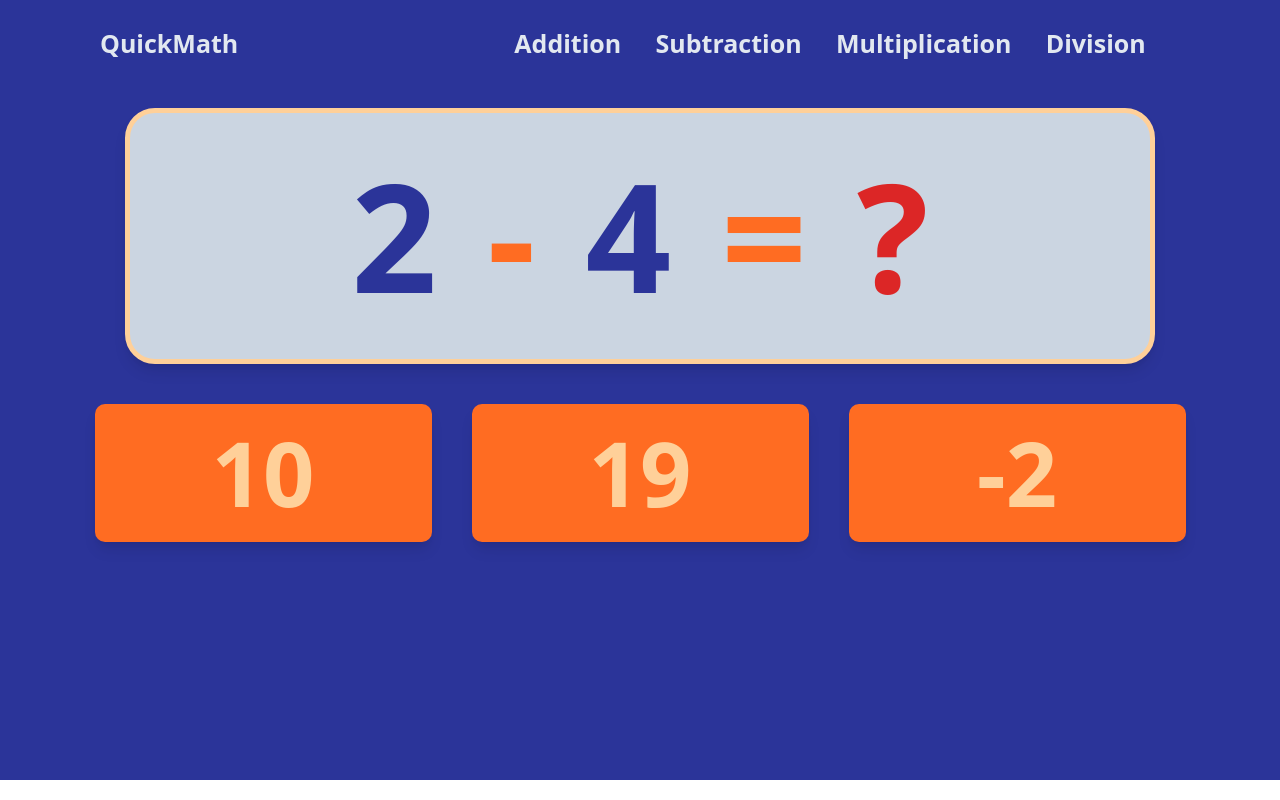
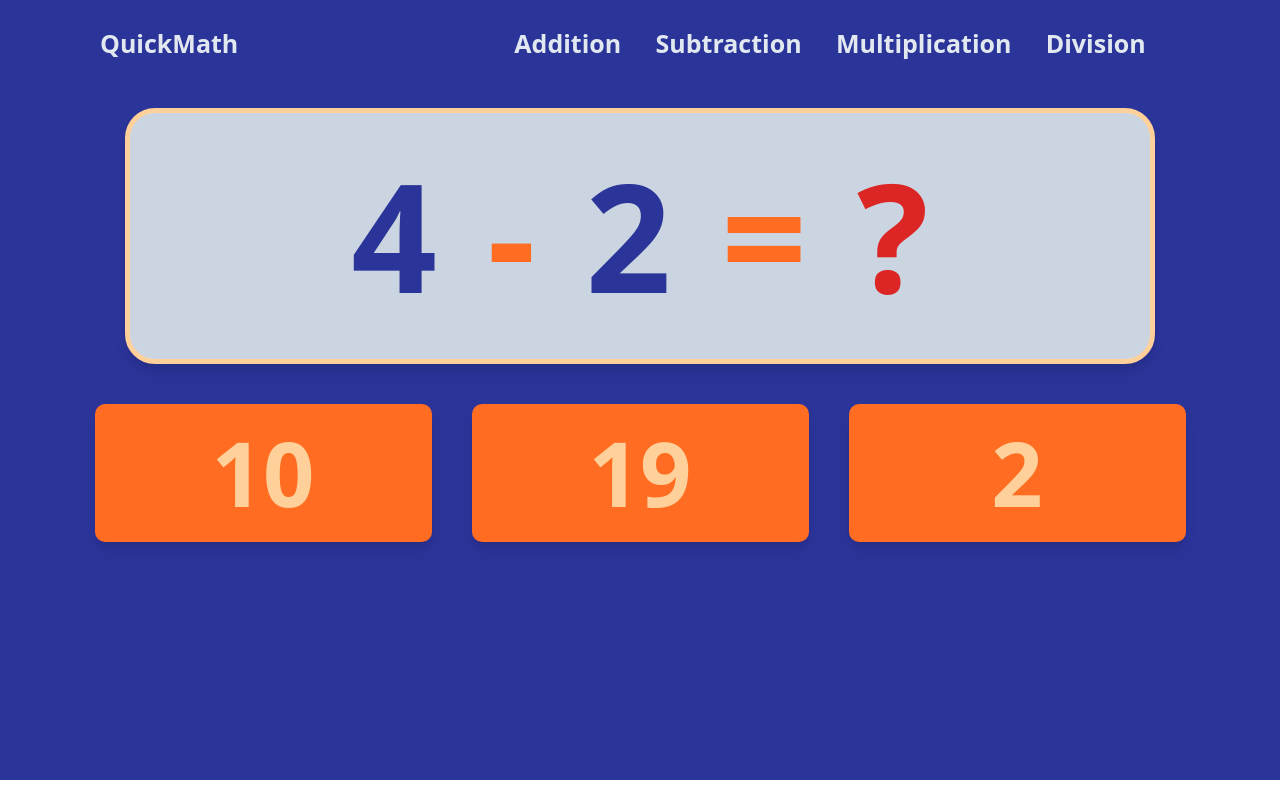
Before and after one commit to Jdexurbano/QuickMath, a React (Vite) app: page /subtraction in a window 1280 px wide. Built offline with nearby package versions, Linux system fonts and the light colour scheme.

Commit message:
fix the logic error

```diff
--- a/src/pages/Subtraction/Subtraction.jsx
+++ b/src/pages/Subtraction/Subtraction.jsx
@@ -11,8 +11,14 @@ function Subtraction() {
 
   //generate problem and answer
   const generateProblem = () => {
-    const num1 = generateNumber(1, 10);
-    const num2 = generateNumber(1, 10);
+    let num1 = generateNumber(1, 10);
+    let num2 = generateNumber(1, 10);
+    let temp;
+    if (num2 > num1) {
+      temp = num2;
+      num2 = num1;
+      num1 = temp;
+    }
     const answer = num1 - num2;
 
     return {
```
